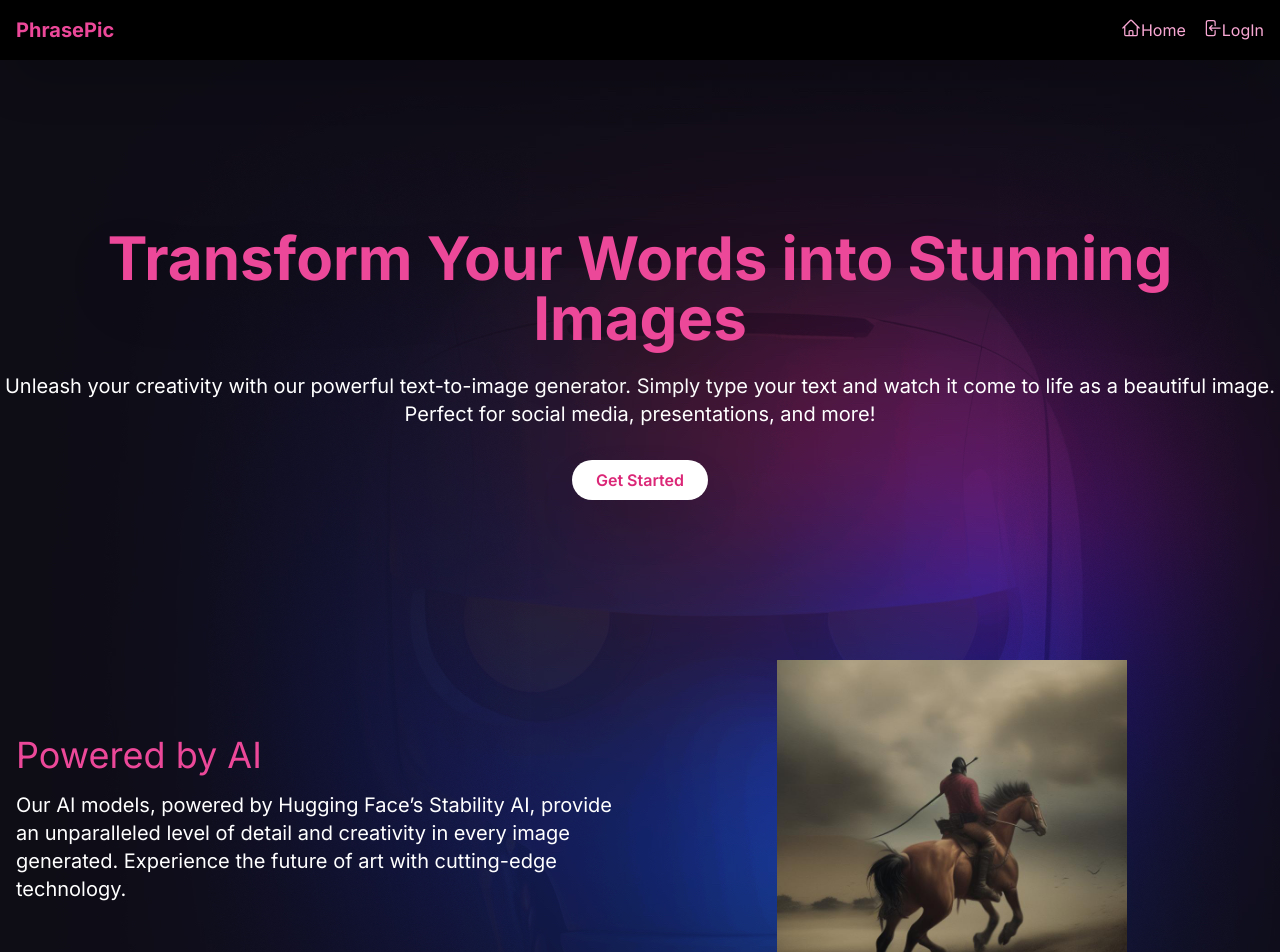
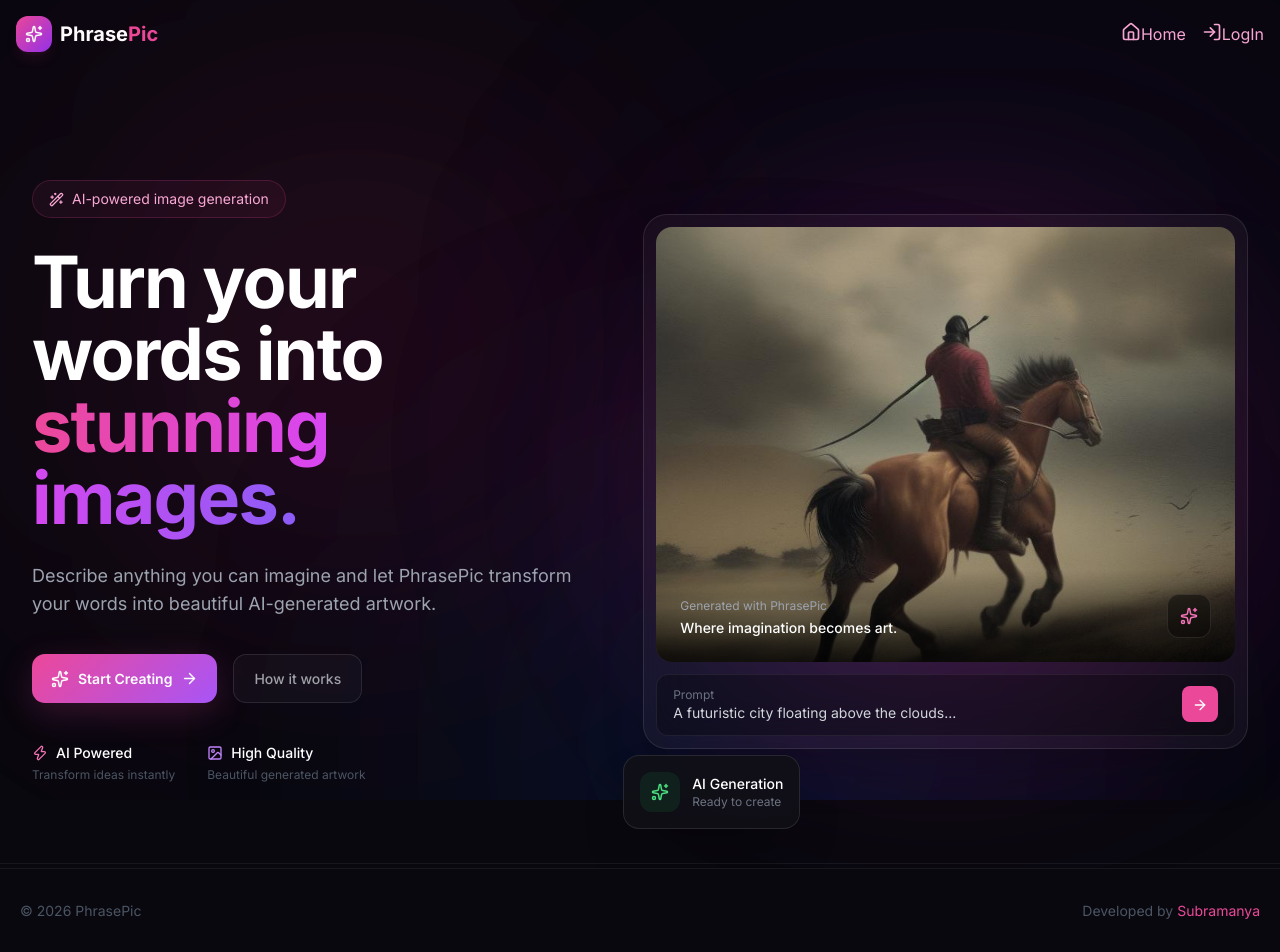
Before and after one commit to SubramanyaKS/PhrasePic, a Next.js app: page / in a window 1280 px wide. Shown: the top 952 px of the page. Built offline with nearby package versions, Linux system fonts and the light colour scheme; no server answers.

Commit message:
style changes in application

```diff
--- a/package.json
+++ b/package.json
@@ -9,9 +9,9 @@
     "lint": "next lint"
   },
   "dependencies": {
-    "@heroicons/react": "^2.1.4",
     "bcryptjs": "^2.4.3",
     "jsonwebtoken": "^9.0.2",
+    "lucide-react": "^1.35.0",
     "mongodb": "^6.6.2",
     "mongoose": "^8.4.0",
     "next": "14.2.3",
--- /dev/null
+++ b/src/app/assets/css/new.css
@@ -0,0 +1,83 @@
+.gradient-text {
+  background: linear-gradient(
+    90deg,
+    #ec4899,
+    #d946ef,
+    #8b5cf6
+  );
+
+  -webkit-background-clip: text;
+  background-clip: text;
+  color: transparent;
+}
+
+
+/* Hero primary */
+
+.hero-primary-button {
+  display: inline-flex;
+  align-items: center;
+  justify-content: center;
+  gap: 9px;
+
+  border-radius: 13px;
+
+  padding: 13px 19px;
+
+  background: linear-gradient(
+    135deg,
+    #ec4899,
+    #a855f7
+  );
+
+  color: white;
+
+  font-size: 14px;
+  font-weight: 600;
+
+  box-shadow:
+    0 10px 35px rgba(236, 72, 153, 0.2);
+
+  transition:
+    transform 0.2s ease,
+    box-shadow 0.2s ease;
+}
+
+.hero-primary-button:hover {
+  transform: translateY(-2px);
+
+  box-shadow:
+    0 15px 45px rgba(236, 72, 153, 0.3);
+}
+
+
+/* Hero secondary */
+
+.hero-secondary-button {
+  display: inline-flex;
+  align-items: center;
+  justify-content: center;
+
+  border: 1px solid rgba(255, 255, 255, 0.1);
+
+  border-radius: 13px;
+
+  padding: 13px 20px;
+
+  background: rgba(255, 255, 255, 0.03);
+
+  color: #a1a1aa;
+
+  font-size: 14px;
+  font-weight: 500;
+
+  transition: all 0.2s ease;
+}
+
+.hero-secondary-button:hover {
+  background: rgba(255, 255, 255, 0.07);
+
+  color: white;
+
+  border-color: rgba(255, 255, 255, 0.16);
+}
--- a/src/app/components/footer.tsx
+++ b/src/app/components/footer.tsx
@@ -2,7 +2,25 @@ import React from 'react'
 
 const Footer = () => {
   return (
-    <footer className='font-semibold text-pink-400'>Developed by Subramanya, Supported by Hugging Face</footer>
+  <footer className="relative z-10 bg-[#09080f] border-t border-white/[0.06] px-5 py-8">
+
+        <div className="mx-auto flex max-w-7xl flex-col items-center justify-between gap-3 text-sm text-gray-600 sm:flex-row">
+
+          <p>
+            © {new Date().getFullYear()} PhrasePic
+          </p>
+
+          <p>
+            Developed by{" "}
+            <span className="text-pink-500">
+              Subramanya
+            </span>
+          </p>
+
+        </div>
+
+      </footer>
+
   )
 }
 export default Footer
--- a/src/app/components/navbar.tsx
+++ b/src/app/components/navbar.tsx
@@ -2,7 +2,7 @@
 import Link from 'next/link';
 import { signOut,useSession } from 'next-auth/react';
 import { useState } from 'react';
-import { ArrowLeftEndOnRectangleIcon, ArrowRightStartOnRectangleIcon, HomeIcon } from '@heroicons/react/24/outline';
+import { LogIn,LogOut,House,Sparkles } from 'lucide-react';
 
 const Navbar = () => {
   const {data:session}=useSession();
@@ -13,18 +13,29 @@ const Navbar = () => {
 
 
   return (
-    <nav className="bg-black shadow-2xl p-4">
+    <nav className="bg-[#09080f] shadow-2xl p-4">
       <div className="container mx-auto flex justify-between items-center">
-        <div className="text-pink-500 text-xl font-bold">PhrasePic</div>
+        <Link
+            href="/"
+            className="flex items-center gap-2"
+          >
+            <div className="flex h-9 w-9 items-center justify-center rounded-xl bg-gradient-to-br from-pink-500 to-purple-600 shadow-lg shadow-pink-500/10">
+              <Sparkles size={18} />
+            </div>
+
+            <span className="text-xl font-bold">
+              Phrase<span className="text-pink-500">Pic</span>
+            </span>
+          </Link>
         <div className="hidden md:flex space-x-4">
             <Link  href='/' className="flex text-pink-300 hover:text-white">
-              <HomeIcon className='size-5'/> Home
+              <House className='size-5'/> Home
             </Link>
             {!session?(
            <Link  href={'/login'} className="flex text-pink-300 hover:text-white">
-            <ArrowLeftEndOnRectangleIcon className='size-5'/> LogIn
+            <LogIn className='size-5'/> LogIn
            </Link>):(
-            <button className="flex text-pink-300" onClick={()=>signOut()}><ArrowRightStartOnRectangleIcon className='size-5'/>  LogOut</button>
+            <button className="flex text-pink-300" onClick={()=>signOut()}><LogOut className='size-5'/>  LogOut</button>
            )}
 
         </div>
--- a/src/app/components/searchbar.tsx
+++ b/src/app/components/searchbar.tsx
@@ -1,6 +1,6 @@
-import { EllipsisHorizontalIcon, MicrophoneIcon } from '@heroicons/react/24/outline';
 import React from 'react';
 import { SearchProps } from '../utils/types';
+import { Ellipsis, Mic } from 'lucide-react';
 
 
 const Searchbar = ({ value, OnChange, talk,listening }: SearchProps) => {
@@ -20,9 +20,9 @@ const Searchbar = ({ value, OnChange, talk,listening }: SearchProps) => {
         type="button"
       >
         {listening ? (
-          <EllipsisHorizontalIcon className="h-5 w-5" />
+          <Ellipsis className="h-5 w-5" />
         ) : (
-          <MicrophoneIcon className="h-5 w-5" />
+          <Mic className="h-5 w-5" />
         )}
       </button>
     </div>
--- /dev/null
+++ b/src/app/components/step.tsx
@@ -0,0 +1,12 @@
+export function Step({ number, icon, title, description }: { number: string; icon: React.ReactNode; title: string; description: string }) {
+  return (
+    <div className="group rounded-2xl border border-white/[0.07] bg-white/[0.025] p-6 transition duration-300 hover:-translate-y-1 hover:border-pink-500/20 hover:bg-white/[0.04]">
+      <div className="flex items-center justify-between">
+        <div className="flex h-11 w-11 items-center justify-center rounded-xl bg-pink-500/10 text-pink-400">{icon}</div>
+        <span className="text-sm font-medium text-gray-700">{number}</span>
+      </div>
+      <h3 className="mt-6 text-lg font-semibold">{title}</h3>
+      <p className="mt-2 text-sm leading-6 text-gray-500">{description}</p>
+    </div>
+  );
+}
--- a/src/app/components/submitbutton.tsx
+++ b/src/app/components/submitbutton.tsx
@@ -1,4 +1,4 @@
-import { PaperAirplaneIcon } from '@heroicons/react/24/outline'
+import { Send } from 'lucide-react'
 import React from 'react'
 import { ButtonProps } from '../utils/types'
 
@@ -10,7 +10,7 @@ const Submitbutton = ({title}:ButtonProps) => {
         type="submit"
         className="w-full px-5 text-center inline-flex items-center justify-center bg-white hover:tracking-widest font-semibold text-pink-600 py-2 rounded-3xl hover:text-white hover:bg-pink-400 transition duration-300"
       >
-        {title} <PaperAirplaneIcon className="size-6 text-pink-600" />
+        {title} <Send className="size-6 text-pink-600" />
       </button>
 
     </div>
--- a/src/app/globals.css
+++ b/src/app/globals.css
@@ -34,11 +34,11 @@ body {
   display: flex;
   flex-direction: column;
   font-family: Arial, sans-serif;
-  color: rgb(var(--foreground-rgb));
+  /* color: rgb(var(--foreground-rgb)); */
   width: 100%;
   height: 100%;
   min-height: 100%;
-  background: url('../app/assets/hero-background.jpg');
+  /* background: url('../app/assets/hero-background.jpg'); */
   /* background: linear-gradient(#000,#111) no-repeat; */
   /* background:linear-gradient(rgb(var(--primary-color)),rgb(var(--secondary-color))) no-repeat; */
 }
--- a/src/app/layout.tsx
+++ b/src/app/layout.tsx
@@ -1,6 +1,9 @@
 import type { Metadata } from "next";
 import { Inter } from "next/font/google";
+// CSS is processed by Next.js at runtime and does not require TypeScript declarations.
+// @ts-ignore
 import "./globals.css";
+
 import Navbar from "./components/navbar";
 import Footer from "./components/footer";
 import { AuthProvider } from "./context/authContext";
@@ -21,11 +24,22 @@ export default function RootLayout({
   const session = getServerSession();
   return (
     <html lang="en">
-      <body className={inter.className}>
+      <body className={`${inter.className} bg-[#09080f] text-white`}>
         <AuthProvider session={session}>
-        <Navbar/>
-        {children}
-        <Footer/>
+          <div className="flex min-h-screen flex-col bg-[#09080f]">
+            <div className="pointer-events-none fixed inset-0 -z-0 overflow-hidden">
+
+              <div className="absolute left-[10%] top-[15%] h-[450px] w-[450px] rounded-full bg-pink-600/10 blur-[150px]" />
+
+              <div className="absolute right-[5%] top-[25%] h-[500px] w-[500px] rounded-full bg-purple-700/10 blur-[160px]" />
+
+              <div className="absolute bottom-[-200px] left-[40%] h-[500px] w-[500px] rounded-full bg-blue-700/10 blur-[160px]" />
+
+            </div>
+            <Navbar/>
+            {children}
+            <Footer/>
+          </div>
         </AuthProvider>
       </body>
     </html>
--- a/src/app/page.tsx
+++ b/src/app/page.tsx
@@ -1,38 +1,127 @@
 'use client';
-import React from 'react';
-import Button from './components/button';
-import { constants } from './utils/constant';
+
 import Image from 'next/image';
-import generatedimage from './assets/generated-image.png';
+import {
+  ArrowRight,
+  Download,
+  Image as ImageIcon,
+  Sparkles,
+  WandSparkles,
+  Zap,
+} from 'lucide-react';
+// @ts-ignore
+import './assets/css/new.css';
 import { useHome } from './hooks/useHome';
 
-export default function Home() {
- const {moveToGenerate} = useHome();
+import generatedimage from './assets/generated-image.png';
+import { Step } from './components/step';
+
+export default function HomePage() {
+  const { moveToGenerate } = useHome();
 
   return (
-    <main>
-      <section className="hero text-white py-20">
-        <div className="container mx-auto text-center m-20 ">
-          <h1 className=" drop-shadow-2xl text-4xl md:text-6xl bg-pink-500 bg-clip-text text-transparent font-bold mb-4 p-2 z-10">{constants.heading}</h1>
-         <p className="text-lg md:text-xl mb-8">
-           {constants.subheadline}
-          </p>
-          <Button title="Get Started" OnClick={moveToGenerate}/>
-        </div>
+    <main className="min-h-screen overflow-hidden bg-[#09080f] text-white">
+      <div className="pointer-events-none fixed inset-0 -z-0 overflow-hidden">
+        <div className="absolute left-[10%] top-[15%] h-[450px] w-[450px] rounded-full bg-pink-600/10 blur-[150px]" />
+        <div className="absolute right-[5%] top-[25%] h-[500px] w-[500px] rounded-full bg-purple-700/10 blur-[160px]" />
+        <div className="absolute bottom-[-200px] left-[40%] h-[500px] w-[500px] rounded-full bg-blue-700/10 blur-[160px]" />
+      </div>
 
-        <div className="relative py-20">
-          <div className="container mx-auto flex flex-col md:flex-row items-center justify-between px-4">
-            <div className="w-full md:w-1/2 text-center md:text-left">
-              <h2 className='text-2xl md:text-4xl mb-4 text-pink-500'>{constants.heading1}</h2>
-              <p className='text-lg md:text-xl mb-8'>{constants.text1}</p>
-              {/* <Button title="Explore Collection" OnClick={() => { router.push('/login'); }} /> */}
+      <section className="relative z-10 px-5 pb-20 pt-20 lg:px-8 lg:pt-28">
+        <div className="mx-auto max-w-7xl">
+          <div className="grid items-center gap-16 lg:grid-cols-[0.95fr_1.05fr]">
+            <div>
+              <div className="mb-7 inline-flex items-center gap-2 rounded-full border border-pink-500/20 bg-pink-500/[0.06] px-4 py-2 text-sm text-pink-300">
+                <WandSparkles size={15} />
+                AI-powered image generation
+              </div>
+
+              <h1 className="max-w-3xl text-5xl font-bold leading-[1.05] tracking-tight sm:text-6xl lg:text-7xl">
+                Turn your words into <span className="gradient-text">stunning images.</span>
+              </h1>
+
+              <p className="mt-7 max-w-2xl text-base leading-7 text-gray-400 sm:text-lg">
+                Describe anything you can imagine and let PhrasePic transform your words into beautiful AI-generated artwork.
+              </p>
+
+              <div className="mt-9 flex flex-wrap gap-4">
+                <button type="button" onClick={moveToGenerate} className="hero-primary-button">
+                  <Sparkles size={18} />
+                  Start Creating
+                  <ArrowRight size={17} />
+                </button>
+                <a href="#how-it-works" className="hero-secondary-button">How it works</a>
+              </div>
+
+              <div className="mt-10 flex flex-wrap gap-8">
+                <div>
+                  <div className="flex items-center gap-2 text-sm font-medium"><Zap size={16} className="text-pink-400" />AI Powered</div>
+                  <p className="mt-1 text-xs text-gray-600">Transform ideas instantly</p>
+                </div>
+                <div>
+                  <div className="flex items-center gap-2 text-sm font-medium"><ImageIcon size={16} className="text-purple-400" />High Quality</div>
+                  <p className="mt-1 text-xs text-gray-600">Beautiful generated artwork</p>
+                </div>
+              </div>
             </div>
 
+            <div className="relative">
+              <div className="absolute inset-10 rounded-full bg-pink-600/20 blur-[100px]" />
+              <div className="relative rounded-3xl border border-white/10 bg-white/[0.035] p-3 shadow-2xl backdrop-blur-xl">
+                <div className="relative aspect-[4/3] overflow-hidden rounded-2xl bg-gradient-to-br from-purple-900/40 via-black to-pink-900/30">
+                  <Image src={generatedimage} alt="AI generated artwork" className="h-full w-full object-cover" />
+                  <div className="absolute inset-x-0 bottom-0 bg-gradient-to-t from-black/80 to-transparent p-6">
+                    <div className="flex items-end justify-between">
+                      <div>
+                        <p className="text-xs text-gray-400">Generated with PhrasePic</p>
+                        <p className="mt-1 text-sm font-medium">Where imagination becomes art.</p>
+                      </div>
+                      <div className="rounded-xl border border-white/10 bg-black/40 p-3 backdrop-blur-md"><Sparkles size={18} className="text-pink-400" /></div>
+                    </div>
+                  </div>
+                </div>
 
-            <div className="w-full md:w-1/2 mt-8 md:mt-0 flex justify-center">
-              <Image src={generatedimage} height={150} width={350} alt="generated image" />
+                <div className="mt-3 flex items-center gap-3 rounded-xl border border-white/[0.07] bg-black/30 px-4 py-3">
+                  <div className="flex-1 overflow-hidden">
+                    <p className="truncate text-xs text-gray-500">Prompt</p>
+                    <p className="truncate text-sm text-gray-300">A futuristic city floating above the clouds...</p>
+                  </div>
+                  <button type="button" onClick={moveToGenerate} aria-label="Start generating" className="rounded-lg bg-pink-500 p-2.5 text-white transition hover:bg-pink-400"><ArrowRight size={16} /></button>
+                </div>
+              </div>
+
+              <div className="absolute -bottom-20 -left-5 hidden rounded-2xl border border-white/10 bg-[#111017]/90 p-4 shadow-2xl backdrop-blur-xl sm:block">
+                <div className="flex items-center gap-3">
+                  <div className="flex h-10 w-10 items-center justify-center rounded-xl bg-green-500/10 text-green-400"><Sparkles size={18} /></div>
+                  <div><p className="text-sm font-medium">AI Generation</p><p className="text-xs text-gray-500">Ready to create</p></div>
+                </div>
+              </div>
             </div>
           </div>
+        </div>
+      </section>
+
+      <section id="how-it-works" className="relative z-10 border-t border-white/[0.06] px-5 py-24 lg:px-8">
+        <div className="mx-auto max-w-7xl">
+          <div className="mx-auto max-w-2xl text-center">
+            <p className="text-sm font-medium text-pink-400">SIMPLE WORKFLOW</p>
+            <h2 className="mt-3 text-3xl font-bold sm:text-4xl">From idea to image in seconds.</h2>
+            <p className="mt-4 text-gray-500">Creating AI artwork with PhrasePic is simple.</p>
+          </div>
+          <div className="mt-14 grid gap-5 md:grid-cols-3">
+            <Step number="01" icon={<WandSparkles size={21} />} title="Describe" description="Write a simple description of the image you want to create." />
+            <Step number="02" icon={<Sparkles size={21} />} title="Generate" description="PhrasePic sends your idea to an AI image generation model." />
+            <Step number="03" icon={<Download size={21} />} title="Download" description="Preview your artwork and save the generated image." />
+          </div>
+        </div>
+      </section>
+
+      <section className="relative z-10 px-5 pb-24 lg:px-8">
+        <div className="mx-auto max-w-5xl overflow-hidden rounded-3xl border border-pink-500/10 bg-gradient-to-br from-pink-500/[0.08] via-purple-500/[0.06] to-transparent p-10 text-center sm:p-16">
+          <Sparkles className="mx-auto text-pink-400" size={28} />
+          <h2 className="mt-5 text-3xl font-bold sm:text-4xl">Your imagination is the only limit.</h2>
+          <p className="mx-auto mt-4 max-w-xl text-gray-500">Start creating unique AI-generated artwork from your own words.</p>
+          <button type="button" onClick={moveToGenerate} className="hero-primary-button mx-auto mt-8 w-fit">Create an Image <ArrowRight size={17} /></button>
         </div>
       </section>
     </main>
```
Also changed, not shown: src/app/not-found.tsx (+7 -7 lines), 1 other file (tests, documents, lock files or other folders).
